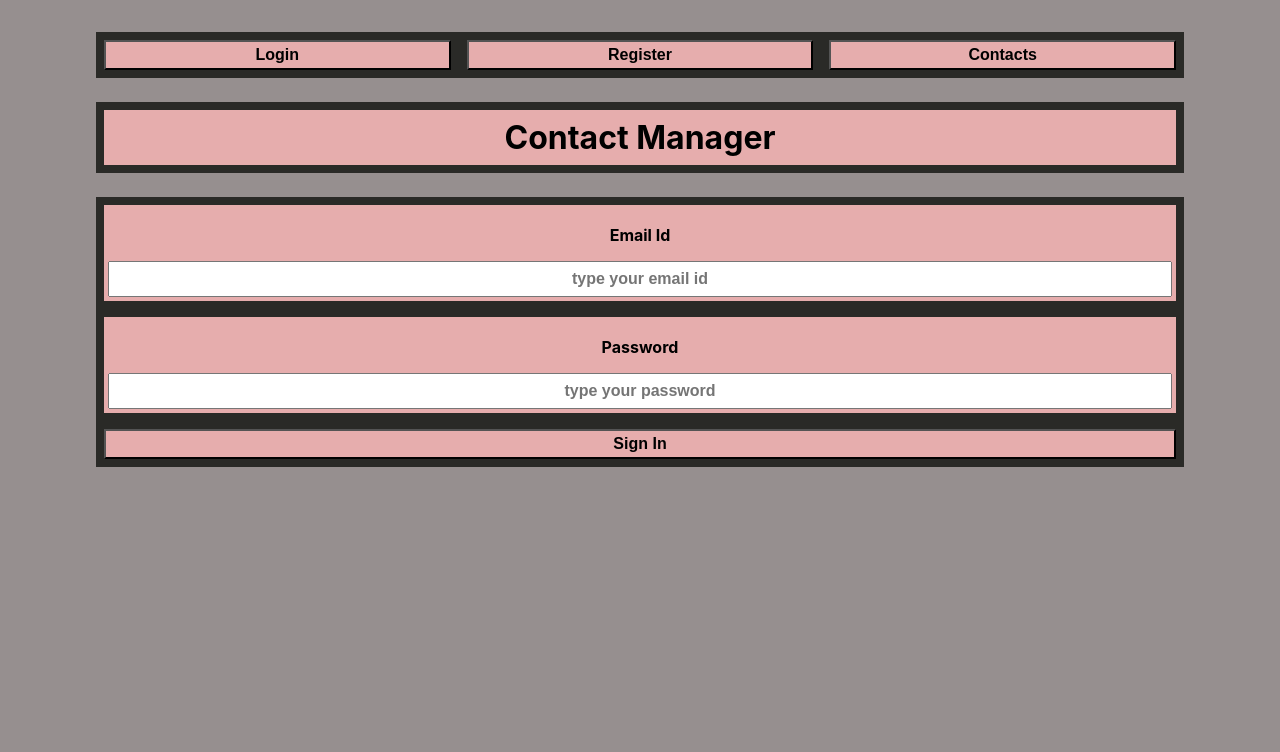
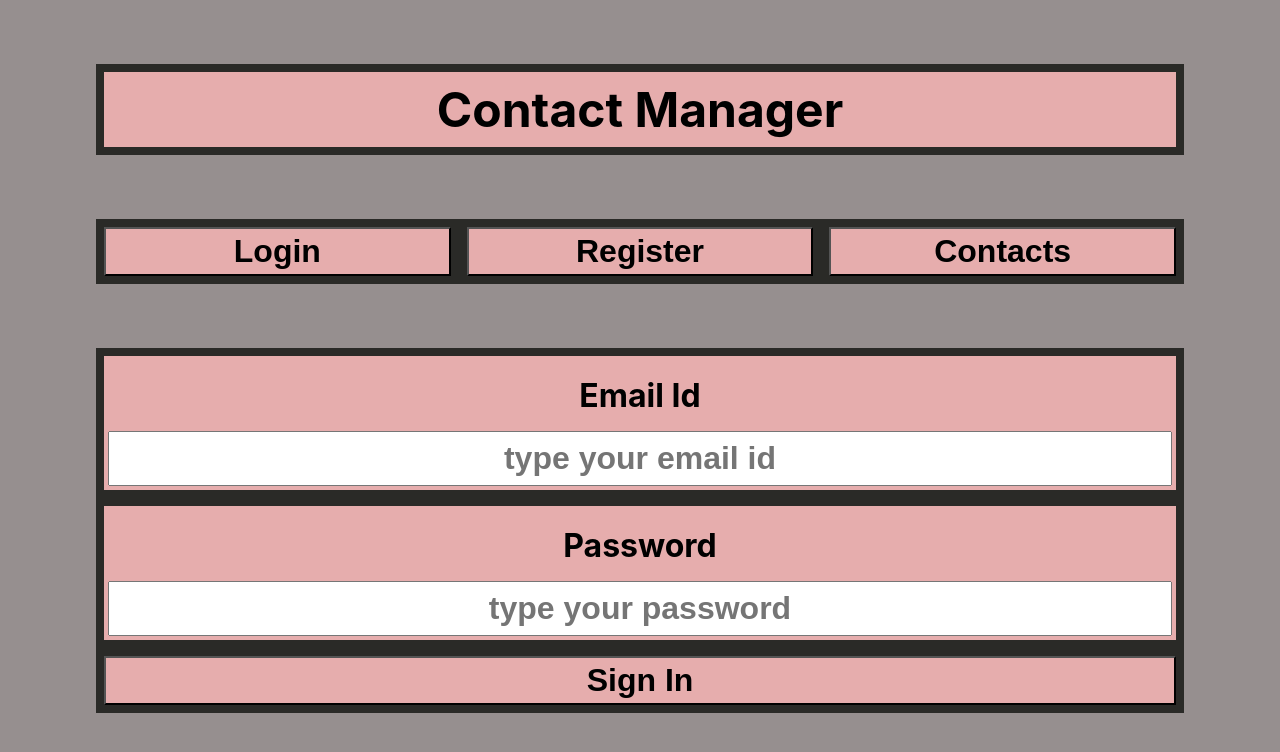
Before and after one commit to finiky/Contact-Manager, a React (Create React App) app in the folder client/: page /login in a window 1280 px wide. Shown: the top 752 px of the page. Built offline with nearby package versions, Linux system fonts and the light colour scheme; the HTML template or start-up script is replaced by a standard one.

Commit message:
media queries and other CSS for all the react components

```diff
--- a/client/src/App.js
+++ b/client/src/App.js
@@ -22,6 +22,7 @@ const App = () => {
   }, []);
   return (
     <div className={styles.main}>
+      <h1 className={styles.heading}>Contact Manager</h1>
       <header className={styles.header}>
         <LoginButton
           className={styles.button}
@@ -39,7 +40,7 @@ const App = () => {
           </Link>
         </button>
       </header>
-      <h1 className={styles.heading}>Contact Manager</h1>
+
       <Routes>
         <Route exact path="/register" element={<Register />} />
         <Route exact path="/contacts" element={<Contacts />} />
--- a/client/src/App.module.css
+++ b/client/src/App.module.css
@@ -7,8 +7,9 @@
   grid-template-columns: 1fr 1fr 1fr;
   column-gap: 1rem;
   margin-top: 2rem;
+  margin-bottom: 2rem;
   padding: 0.5rem;
-  background-color: rgb(42, 42, 39);;
+  background-color: rgb(42, 42, 39);
 }
 .button {
   background-color: #e6adad;
@@ -23,9 +24,23 @@
 }
 .heading {
   margin-top: 1.5rem;
-  margin-bottom: 1.5rem;
+  margin-bottom: 0;
   padding: 0.5rem;
   text-align: center;
   background-color: #e6adad;
   border: solid 0.5rem rgb(42, 42, 39);
 }
+
+@media only screen and (min-width: 34rem) {
+  .button {
+    font-size: 2rem;
+  }
+  .heading {
+    margin-top: 4rem;
+    margin-bottom: 4rem;
+    font-size: 3rem;
+  }
+  .header {
+    margin-bottom: 4rem;
+  }
+}
--- a/client/src/Contact.module.css
+++ b/client/src/Contact.module.css
@@ -2,11 +2,10 @@
   background-color: rgb(42, 42, 39);
   display: grid;
   grid-template-columns: 1fr;
-  row-gap: 1.5rem;
+  row-gap: 1rem;
   align-items: center;
   font-weight: 700;
-  padding: 1.5rem;
-  margin-bottom: 2rem;
+  padding: 0.5rem;
 }
 .name,
 .email,
@@ -15,6 +14,7 @@
   padding: 0.5rem;
   overflow-wrap: break-word;
   word-break: break-word;
+  font-size: 1.1rem;
 }
 .buttons {
   display: grid;
@@ -31,3 +31,13 @@
   padding-top: 0.25rem;
   padding-bottom: 0.25rem;
 }
+
+@media only screen and (min-width: 34rem) {
+  .name,
+  .email,
+  .phone,
+  .link,
+  .but {
+    font-size: 2rem;
+  }
+}
--- a/client/src/Contacts.module.css
+++ b/client/src/Contacts.module.css
@@ -3,12 +3,12 @@
   padding-left: 0;
   display: grid;
   grid-template-columns: 1fr;
-  row-gap: 2rem;
+  row-gap: 4rem;
   margin: 0 auto;
   margin-bottom: 3rem;
 }
 .contact {
-  padding: 1.5rem;
+  padding: 0.5rem;
   background-color: rgb(42, 42, 39);
   display: grid;
   grid-template-columns: 1fr;
@@ -23,12 +23,21 @@
   padding: 0.5rem;
   overflow-wrap: break-word;
   word-break: break-word;
+  font-size: 1.1rem;
 }
 .but {
   width: 100%;
   background-color: #e6adad;
-  font-size: 1rem;
+  font-size: 1.1rem;
   font-weight: 700;
   padding-top: 0.25rem;
   padding-bottom: 0.25rem;
 }
+@media only screen and (min-width: 34rem) {
+  .name,
+  .email,
+  .phone,
+  .but {
+    font-size: 2rem;
+  }
+}
--- a/client/src/EditContact.module.css
+++ b/client/src/EditContact.module.css
@@ -1,9 +1,9 @@
 .edit {
-  padding: 1.5rem;
+  padding: 0.5rem;
   background-color: rgb(42, 42, 39);
   display: grid;
   grid-template-columns: 1fr;
-  row-gap: 1.5rem;
+  row-gap: 1rem;
   margin-bottom: 2rem;
 }
 .editBut {
@@ -18,13 +18,13 @@
   grid-template-rows: 1fr 1fr;
   row-gap: 1rem;
   background-color: #e6adad;
-  padding: 0.5rem;
+  padding: 0.25rem;
   overflow-wrap: break-word;
   word-break: break-word;
 }
 .label {
   font-weight: 700;
-  font-size: 1rem;
+  font-size: 1.1rem;
   padding-top: 1rem;
   justify-self: center;
 }
@@ -32,15 +32,24 @@
   font-weight: 700;
   text-align: center;
   padding: 0.5rem;
-  font-size: 1rem;
+  font-size: 1.1rem;
 }
 .link,
 .but {
   text-decoration: none;
   color: black;
   background-color: #e6adad;
-  font-size: 1rem;
+  font-size: 1.1rem;
   font-weight: 700;
   padding-top: 0.25rem;
   padding-bottom: 0.25rem;
 }
+
+@media only screen and (min-width: 34rem) {
+  .label,
+  .input,
+  .but,
+  .link {
+    font-size: 2rem;
+  }
+}
--- a/client/src/Login.module.css
+++ b/client/src/Login.module.css
@@ -16,7 +16,7 @@
   word-break: break-word;
 }
 .label {
-  font-size: 1rem;
+  font-size: 1.1rem;
   padding-top: 1rem;
   justify-self: center;
   font-weight: 700;
@@ -24,12 +24,20 @@
 .input {
   font-weight: 700;
   text-align: center;
-  font-size: 1rem;
+  font-size: 1.1rem;
 }
 .button {
   background-color: #e6adad;
-  font-size: 1rem;
-  font-weight: 550;
+  font-size: 1.1rem;
+  font-weight: 700;
   padding-top: 0.25rem;
   padding-bottom: 0.25rem;
 }
+
+@media only screen and (min-width: 34rem) {
+  .label,
+  .input,
+  .button {
+    font-size: 2rem;
+  }
+}
--- a/client/src/Register.module.css
+++ b/client/src/Register.module.css
@@ -34,3 +34,14 @@
   padding-top: 0.25rem;
   padding-bottom: 0.25rem;
 }
+
+@media only screen and (min-width: 34rem) {
+  .label,
+  .input,
+  .button {
+    font-size: 2rem;
+  }
+}
+
+@media only screen and (min-width: 64rem) {
+}
```
